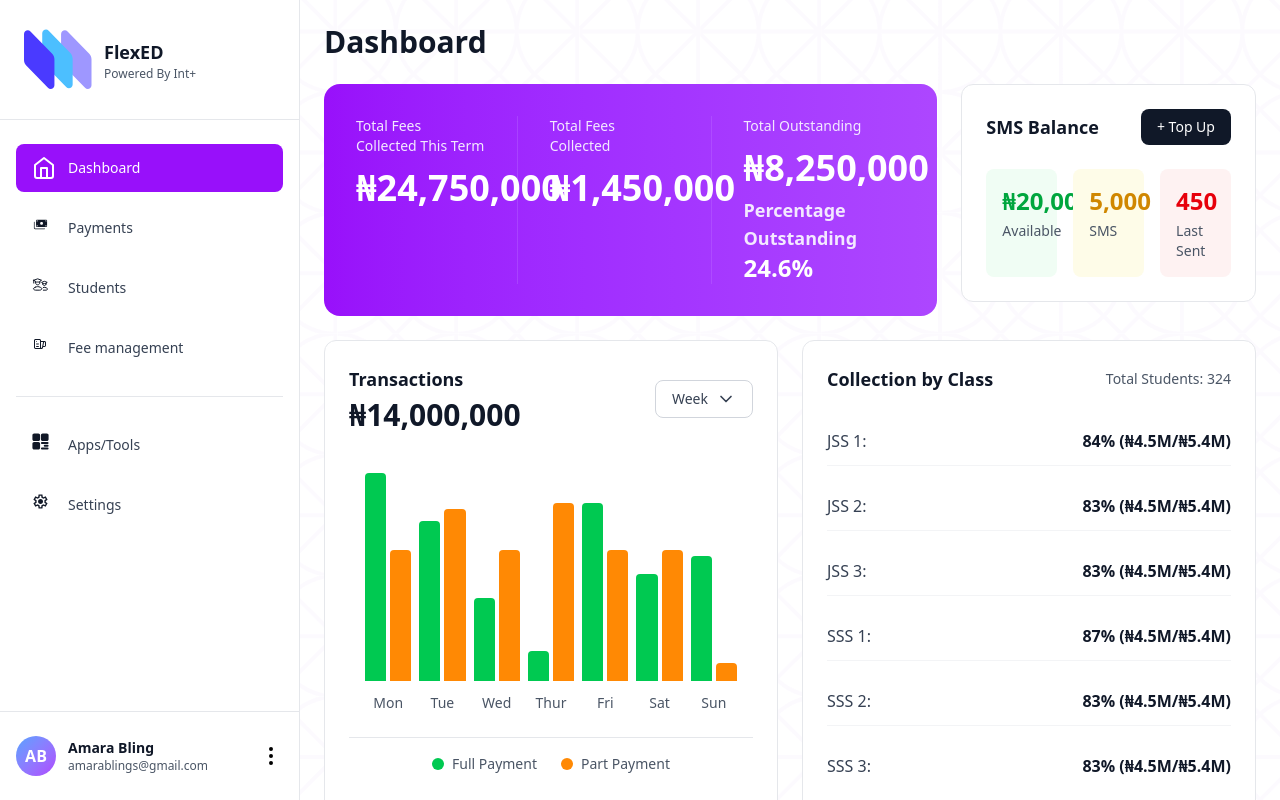
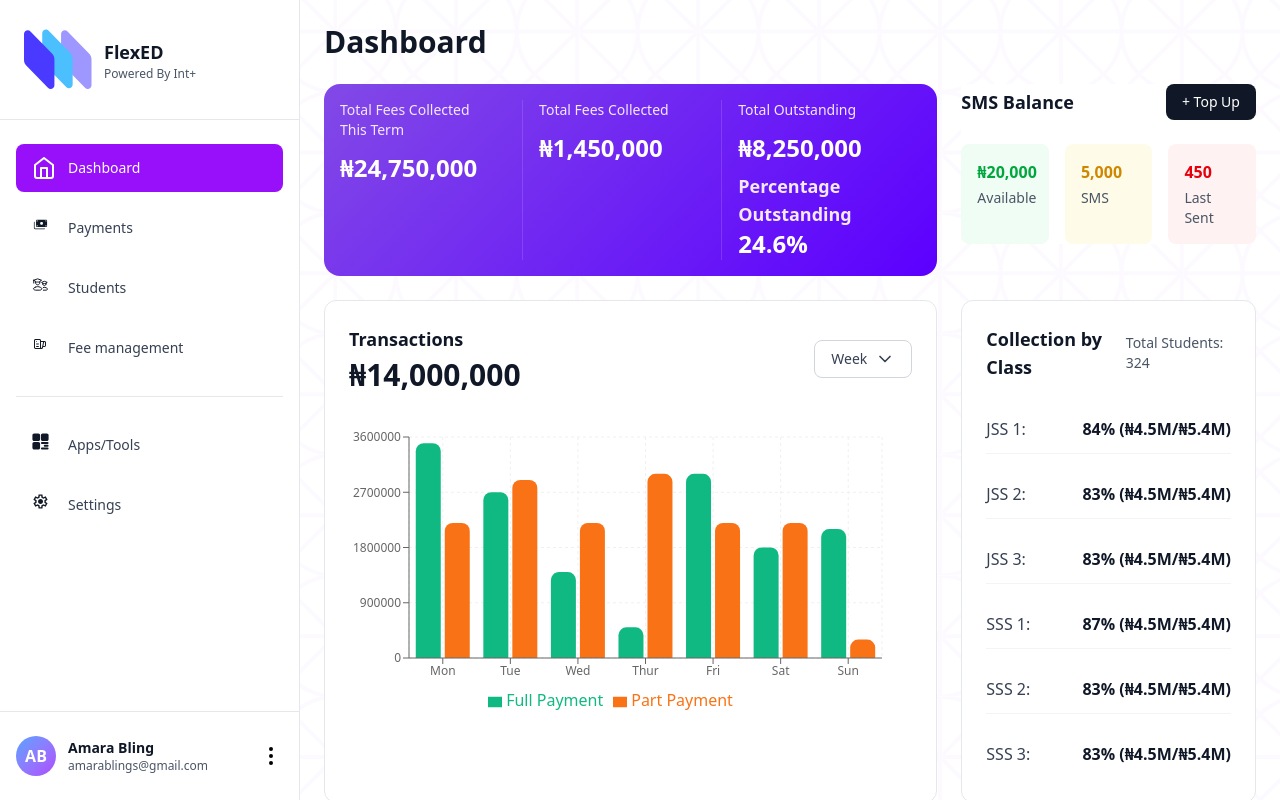
Before and after one commit to Intplus-Tech/FlexED-FE, a Next.js app: page /dashboard in a window 1280 px wide. Built offline with nearby package versions, Linux system fonts and the light colour scheme.

Commit message:
fix  routing

```diff
--- a/package.json
+++ b/package.json
@@ -16,6 +16,7 @@
     "react": "19.2.0",
     "react-dom": "19.2.0",
     "react-hook-form": "^7.66.1",
+    "recharts": "^3.5.0",
     "zod": "^4.1.12"
   },
   "devDependencies": {
--- a/src/app/page.tsx
+++ b/src/app/page.tsx
@@ -1,5 +1,6 @@
 import Image from "next/image";
+import { redirect } from "next/navigation";
 
 export default function Home() {
-  return <div>Hello</div>;
+  redirect("/dashboard");
 }
--- a/src/modules/auth/views/sign-in/index.tsx
+++ b/src/modules/auth/views/sign-in/index.tsx
@@ -30,7 +30,7 @@ export default function LoginView() {
 
   const onSubmit = (data: LoginFormData) => {
     console.log("[v0] Login form data:", data);
-    router.push("/");
+    router.push("/dashboard");
   };
 
   return (
--- a/src/modules/auth/views/verify-otp/index.tsx
+++ b/src/modules/auth/views/verify-otp/index.tsx
@@ -66,7 +66,7 @@ export default function VerifyOtpView() {
 
   const onSubmit = (data: OTPFormData) => {
     console.log("[v0] OTP verification data:", data);
-    router.push("/");
+    router.push("/auth/sign-in");
   };
 
   const handleResendOTP = () => {
--- a/src/modules/overview/components/collection-by-class/index.tsx
+++ b/src/modules/overview/components/collection-by-class/index.tsx
@@ -5,7 +5,7 @@ export function CollectionByClass({
   data,
 }: CollectionByClassProps) {
   return (
-    <div className="bg-white border border-gray-200 rounded-xl p-6">
+    <div className="bg-white border border-gray-200 rounded-xl p-6 col-span-1">
       <div className="flex items-center justify-between mb-6">
         <h3 className="text-lg font-semibold text-gray-900">
           Collection by Class
--- a/src/modules/overview/components/fee-metrics/index.tsx
+++ b/src/modules/overview/components/fee-metrics/index.tsx
@@ -7,27 +7,27 @@ export function FeeMetrics({
   percentageOutstanding,
 }: FeeMetricsProps) {
   return (
-    <div className="bg-gradient-to-r from-purple-600 to-purple-500 rounded-2xl p-8 text-white">
-      <div className="grid grid-cols-1 md:grid-cols-3 gap-8">
+    <div className="bg-[linear-gradient(134.13deg,#8147E7_3.11%,#5C00FF_99.09%)] rounded-2xl p-4 text-white">
+      <div className="grid grid-cols-1 md:grid-cols-3 gap-4">
         <div className="border-r border-purple-400/30 pr-8 last:border-r-0 last:pr-0">
           <h3 className="text-sm font-medium text-purple-100 mb-3">
             Total Fees Collected This Term
           </h3>
-          <p className="text-4xl font-bold">{feesThisTerm}</p>
+          <p className="text-2xl font-bold">{feesThisTerm}</p>
         </div>
 
         <div className="border-r border-purple-400/30 pr-8 last:border-r-0 last:pr-0">
           <h3 className="text-sm font-medium text-purple-100 mb-3">
             Total Fees Collected
           </h3>
-          <p className="text-4xl font-bold">{feesCollected}</p>
+          <p className="text-2xl font-bold">{feesCollected}</p>
         </div>
 
         <div>
           <h3 className="text-sm font-medium text-purple-100 mb-3">
             Total Outstanding
           </h3>
-          <p className="text-4xl font-bold mb-2">{totalOutstanding}</p>
+          <p className="text-2xl font-bold mb-2">{totalOutstanding}</p>
           <p className="text-lg font-semibold text-purple-100">
             Percentage Outstanding
           </p>
--- a/src/modules/overview/components/sms-balance/index.tsx
+++ b/src/modules/overview/components/sms-balance/index.tsx
@@ -7,7 +7,7 @@ export function SmsBalance({
   onTopUp,
 }: SmsBalanceProps) {
   return (
-    <div className="bg-white border border-gray-200 rounded-xl p-6">
+    <div className="bg-white">
       <div className="flex items-center justify-between mb-6">
         <h3 className="text-lg font-semibold text-gray-900">SMS Balance</h3>
         <button
@@ -20,17 +20,17 @@ export function SmsBalance({
 
       <div className="grid grid-cols-3 gap-4">
         <div className="bg-green-50 rounded-lg p-4">
-          <p className="text-2xl font-bold text-green-600 mb-1">{available}</p>
+          <p className=" font-bold text-green-600 mb-1">{available}</p>
           <p className="text-sm text-gray-600">Available</p>
         </div>
 
         <div className="bg-yellow-50 rounded-lg p-4">
-          <p className="text-2xl font-bold text-yellow-600 mb-1">{smsCount}</p>
+          <p className=" font-bold text-yellow-600 mb-1">{smsCount}</p>
           <p className="text-sm text-gray-600">SMS</p>
         </div>
 
         <div className="bg-red-50 rounded-lg p-4">
-          <p className="text-2xl font-bold text-red-600 mb-1">{lastSent}</p>
+          <p className=" font-bold text-red-600 mb-1">{lastSent}</p>
           <p className="text-sm text-gray-600">Last Sent</p>
         </div>
       </div>
--- a/src/modules/overview/components/transaction-chart/index.tsx
+++ b/src/modules/overview/components/transaction-chart/index.tsx
@@ -2,6 +2,16 @@
 
 import { ChevronDownIcon } from "@/icon/dashbaord";
 import { useState } from "react";
+import {
+  BarChart,
+  Bar,
+  XAxis,
+  YAxis,
+  CartesianGrid,
+  Tooltip,
+  Legend,
+  ResponsiveContainer,
+} from "recharts";
 
 interface TransactionData {
   day: string;
@@ -20,16 +30,8 @@ export function TransactionsChart({
 }: TransactionsChartProps) {
   const [period, setPeriod] = useState("Week");
 
-  const maxValue = Math.max(
-    ...data.map((d) => Math.max(d.fullPayment, d.partPayment))
-  );
-
-  const getBarHeight = (value: number) => {
-    return (value / maxValue) * 100;
-  };
-
   return (
-    <div className="bg-white border border-gray-200 rounded-xl p-6">
+    <div className="bg-white border border-gray-200 rounded-xl p-6 col-span-2 ">
       <div className="flex items-center justify-between mb-6">
         <div>
           <h3 className="text-lg font-semibold text-gray-900 mb-1">
@@ -44,41 +46,37 @@ export function TransactionsChart({
         </button>
       </div>
 
-      <div className="relative h-64">
-        <div className="absolute inset-0 flex items-end justify-around gap-2 px-4">
-          {data.map((item, index) => (
-            <div
-              key={index}
-              className="flex-1 flex flex-col items-center gap-1"
-            >
-              <div className="w-full flex gap-1 items-end h-52">
-                <div
-                  className="flex-1 bg-green-500 rounded-t transition-all hover:opacity-80"
-                  style={{ height: `${getBarHeight(item.fullPayment)}%` }}
-                  title={`Full Payment: ₦${item.fullPayment.toLocaleString()}`}
-                />
-                <div
-                  className="flex-1 bg-orange-400 rounded-t transition-all hover:opacity-80"
-                  style={{ height: `${getBarHeight(item.partPayment)}%` }}
-                  title={`Part Payment: ₦${item.partPayment.toLocaleString()}`}
-                />
-              </div>
-              <span className="text-sm text-gray-600 mt-2">{item.day}</span>
-            </div>
-          ))}
-        </div>
-      </div>
-
-      <div className="flex items-center justify-center gap-6 mt-6 pt-4 border-t border-gray-200">
-        <div className="flex items-center gap-2">
-          <div className="w-3 h-3 rounded-full bg-green-500"></div>
-          <span className="text-sm text-gray-600">Full Payment</span>
-        </div>
-        <div className="flex items-center gap-2">
-          <div className="w-3 h-3 rounded-full bg-orange-400"></div>
-          <span className="text-sm text-gray-600">Part Payment</span>
-        </div>
-      </div>
+      <ResponsiveContainer width="100%" height={300}>
+        <BarChart
+          data={data}
+          margin={{ top: 20, right: 30, left: 0, bottom: 5 }}
+        >
+          <CartesianGrid strokeDasharray="3 3" stroke="#f0f0f0" />
+          <XAxis dataKey="day" stroke="#666" style={{ fontSize: "12px" }} />
+          <YAxis stroke="#666" style={{ fontSize: "12px" }} />
+          <Tooltip
+            formatter={(value) => `₦${(value as number).toLocaleString()}`}
+            contentStyle={{
+              backgroundColor: "#fff",
+              border: "1px solid #ccc",
+              borderRadius: "8px",
+            }}
+          />
+          <Legend />
+          <Bar
+            dataKey="fullPayment"
+            fill="#10b981"
+            name="Full Payment"
+            radius={[8, 8, 0, 0]}
+          />
+          <Bar
+            dataKey="partPayment"
+            fill="#f97316"
+            name="Part Payment"
+            radius={[8, 8, 0, 0]}
+          />
+        </BarChart>
+      </ResponsiveContainer>
     </div>
   );
 }
--- a/src/modules/overview/view/index.tsx
+++ b/src/modules/overview/view/index.tsx
@@ -86,7 +86,7 @@ export default function DashboardView() {
     <div className=" space-y-6">
       <h1 className="text-3xl font-bold text-gray-900">Dashboard</h1>
 
-      <div className="grid grid-cols-1 lg:grid-cols-3 gap-6">
+      <div className="grid grid-cols-1 xl:grid-cols-3 gap-6">
         <div className="lg:col-span-2">
           <FeeMetrics
             feesThisTerm="₦24,750,000"
@@ -105,7 +105,7 @@ export default function DashboardView() {
         </div>
       </div>
 
-      <div className="grid grid-cols-1 lg:grid-cols-2 gap-6">
+      <div className="grid grid-cols-1 lg:grid-cols-3 gap-6">
         <TransactionsChart data={transactionData} totalAmount="₦14,000,000" />
         <CollectionByClass totalStudents={324} data={collectionData} />
       </div>
```
Also changed, not shown: 1 other file (tests, documents, lock files or other folders).
